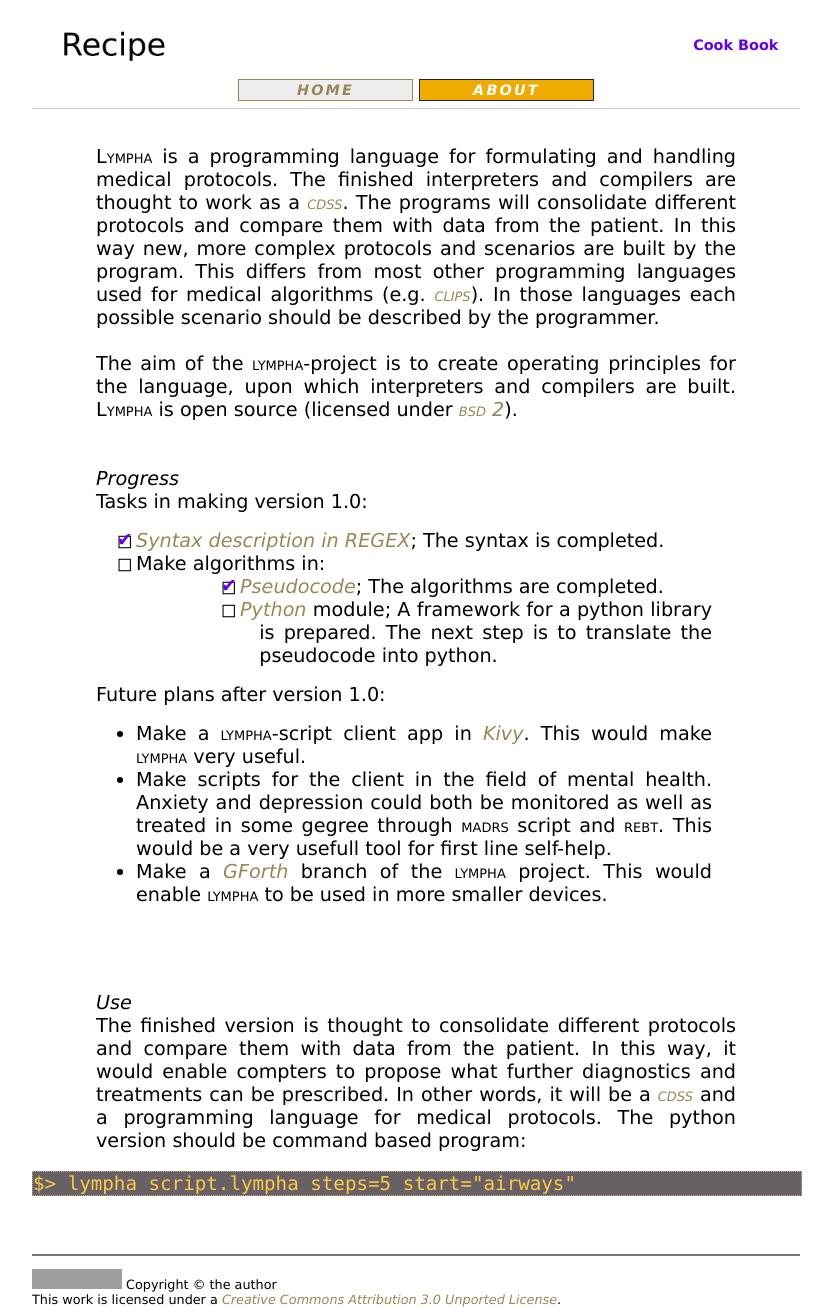
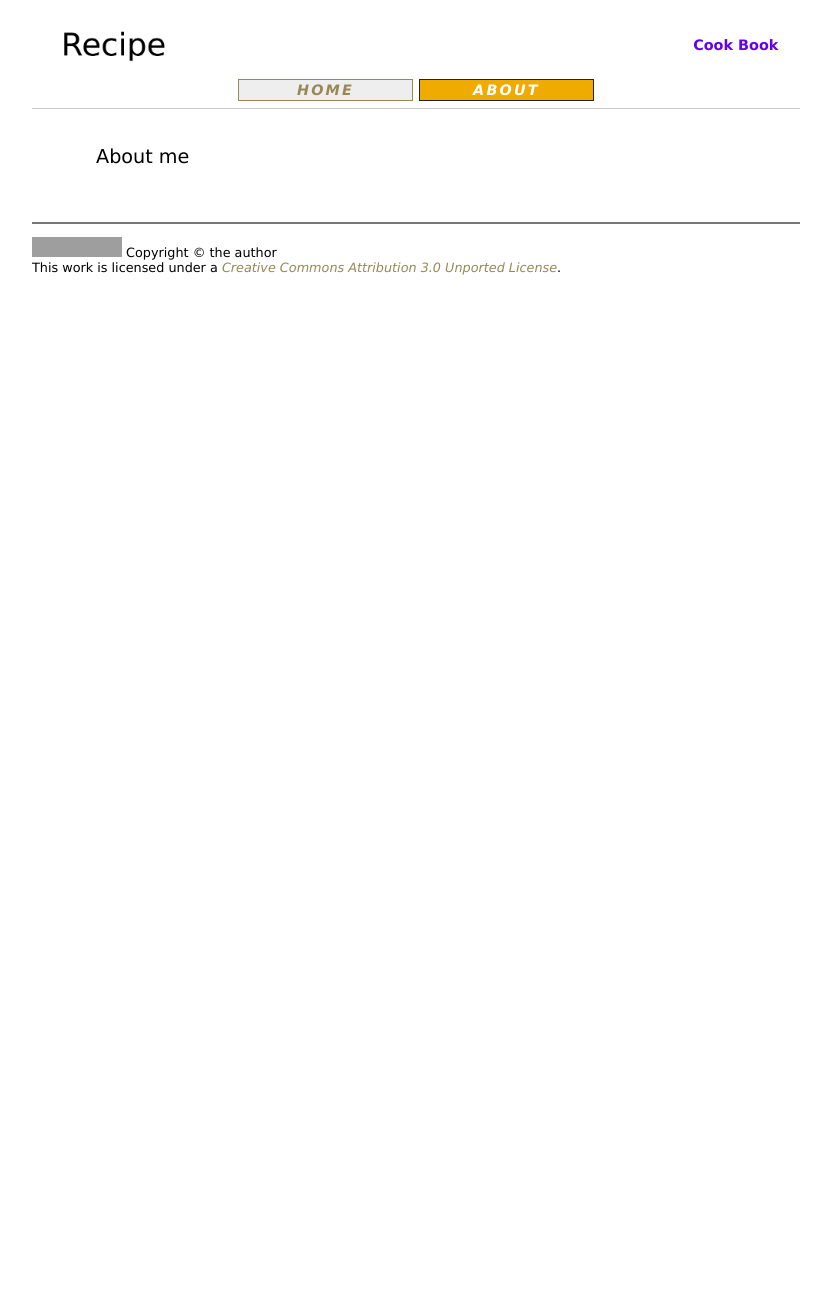
Before and after one commit to RickardHultgren/recipes, a Jekyll site: the page built from about.md, in a window 1280 px wide. Shown: the whole page, without its empty margins (232-1065 px from the left). Built offline with Jekyll 4.4.1, drawn with Linux system fonts in a browser that asks for light colours; some web fonts are replaced; our own code applies the rules of GitHub Pages for plain Markdown files; after the commit the page ends 900 px from its top, so only the background shows below that; grey boxes are pictures that could not be loaded.

Commit message:
Update about.md

```diff
--- a/about.md
+++ b/about.md
@@ -3,31 +3,4 @@ document.getElementById( "aboutsmall").style.backgroundColor="#EFAB00";
 document.getElementById( "abouttext").style.color="#000000";
 document.getElementById( "about").className="menu2active";
 </script>
-<span class="sc">Lympha</span> is a programming language for formulating and handling medical protocols. The finished interpreters and compilers are thought to work as a <a class="sc" href="https://en.wikipedia.org/wiki/Clinical_decision_support_system">cdss</a>. The programs will consolidate different protocols and compare them with data from the patient. In this way new, more complex protocols and scenarios are built by the program. This differs from most other programming languages used for medical algorithms (e.g. <a href="https://en.wikipedia.org/wiki/CLIPS" class="sc">clips</a>). In those languages each possible scenario should be described by the programmer.<br>
-<br>
-The aim of the <span class="sc">lympha</span>-project is to create operating principles for the language, upon which interpreters and compilers are built. <span class="sc">Lympha</span> is open source (licensed under  <a href="http://opensource.org/licenses/BSD-2-Clause"><span class="sc">bsd 2</span></a>).<br><br>
-<br>
-<a name="progress" style="font-weight:bold;"></a>
-<span style="font-style:italic">Progress</span><br>
-Tasks in making version 1.0:
-<p class="box">
-<ul class="box">
-<li><span class="checked">✔</span><a style="position:relative; z-index:1;" href="https://github.com/RickardHultgren/lympha/blob/master/LYMPHA_syntax.0.9.pdf">Syntax description in REGEX</a>; The syntax is completed.</li>
-<li><span class="checked">&nbsp;</span>Make algorithms in:</li>
-<ul>
-<li><span class="checked">✔</span><a style="position:relative; z-index:1;" href="https://github.com/RickardHultgren/lympha/blob/master/LYMPHA_algorithm.0.9.pdf">Pseudocode</a>; The algorithms are completed.</li>
-<li><span class="checked">&nbsp;</span><a style="position:relative; z-index:1;" href="https://github.com/RickardHultgren/lympha/tree/python">Python</a> module; A framework for a python library is prepared. The next step is to translate the pseudocode  into python.</li>
-</ul></ul></p>
-Future plans after version 1.0:
-<ul>
-<li>Make a <span class="sc">lympha</span>-script client app in <a href="https://kivy.org/">Kivy</a>. This would make <span class="sc">lympha</span> very useful.</li>
-<li>Make scripts for the client in the field of mental health. Anxiety and depression could both be monitored as well as treated in some gegree through <span class="sc">madrs</span> script and <span class="sc">rebt</span>. This would be a very usefull tool for first line self-help.</li>
-<li>Make a <a href="https://www.gnu.org/software/gforth/">GForth</a> branch of the <span class="sc">lympha</span> project. This would enable <span class="sc">lympha</span> to be used in more smaller devices.</li>
-</ul>
-<br><br><br>
-<a name="use" style="font-weight:bold;"></a>
-<span style="font-style:italic">Use</span><br>
-The finished version is thought to consolidate different protocols and compare them with data from the patient. In this way, it would enable compters to propose what further diagnostics and treatments can be prescribed. In other words, it will be a <a href="https://en.m.wikipedia.org/wiki/Clinical_decision_support_system " class="sc">cdss</a> and a programming language for medical protocols. The python version should be command based program:
-<pre class="dragscroll">
-$> lympha script.lympha steps=5 start="airways"
-</pre>
+About me
```
